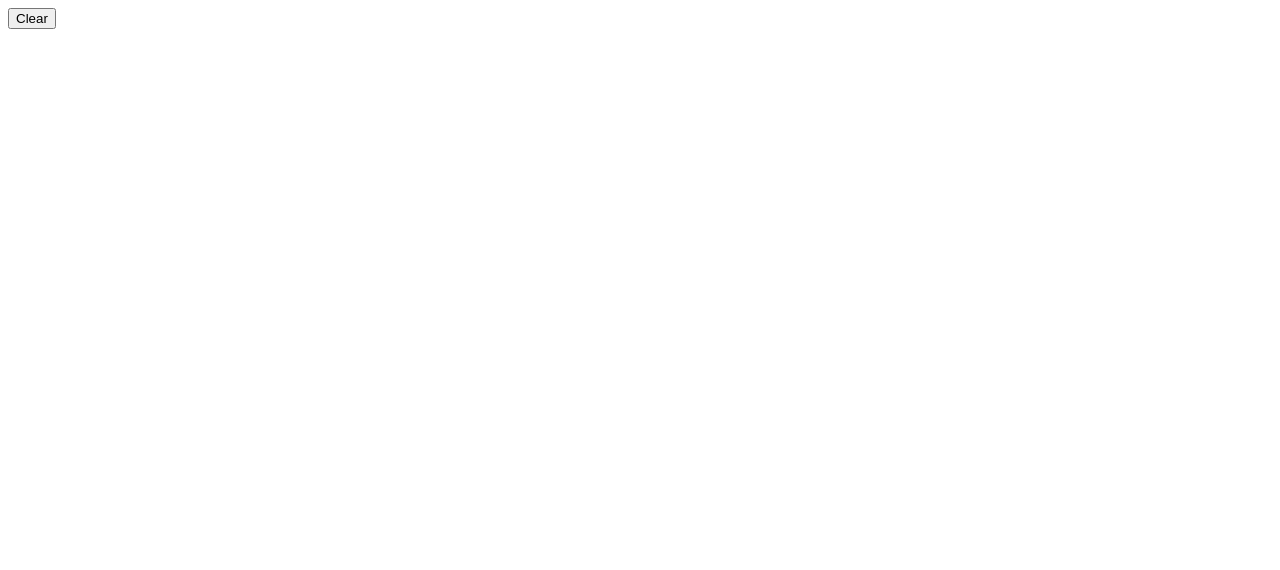
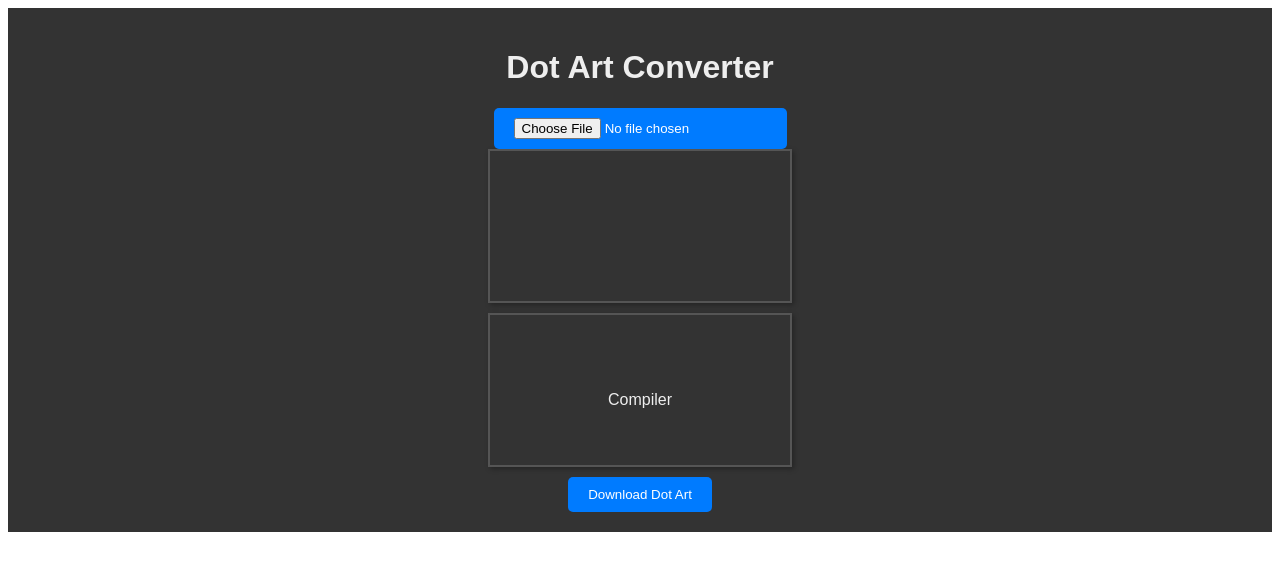
Before and after one commit to Darkness-cpu/dotart-rollup-react-ts, a React app: page / in a window 1280 px wide. Shown: the top 570 px of the page. Built offline with nearby package versions, Linux system fonts and the light colour scheme; the HTML template or start-up script is replaced by a standard one.

Commit message:
Update app.tsx

```diff
--- a/src/app.tsx
+++ b/src/app.tsx
@@ -1,56 +1,111 @@
-import React, { useState } from 'react';
+import React, { useState, useRef, useEffect } from 'react';
 
-interface DotProps {
-    active: boolean;
-    onClick: () => void;
+const App: React.FC = () => {
+  const [originalImage, setOriginalImage] = useState<HTMLImageElement | null>(null);
+  const originalCanvasRef = useRef<HTMLCanvasElement>(null);
+  const dotCanvasRef = useRef<HTMLCanvasElement>(null);
+  const imageUploadRef = useRef<HTMLInputElement>(null);
+
+  const handleImageUpload = (event: React.ChangeEvent<HTMLInputElement>) => {
+    const file = event.target.files?.[0];
+    if (file) {
+      const reader = new FileReader();
+      reader.onload = (e) => {
+        const image = new Image();
+        image.onload = () => {
+          setOriginalImage(image);
+        };
+        image.src = e.target?.result as string;
+      };
+      reader.readAsDataURL(file);
     }
-
-const Dot: React.FC<DotProps> = ({ active, onClick }) => {
-    return (
-        <div
-            className={`dot ${active ? 'active' : ''}`}
-            onClick={onClick}
-        ></div>
-    );
   };
 
-const App: React.FC = () => {
-    const gridSize = 20;
-    const initialGrid = Array(gridSize).fill(Array(gridSize).fill(false));
-    const [grid, setGrid] = useState<boolean[][]>(initialGrid);
+  const convertImageToDotArt = () => {
+    if (!originalImage || !originalCanvasRef.current || !dotCanvasRef.current) return;
+
+    const originalCanvas = originalCanvasRef.current;
+    const dotCanvas = dotCanvasRef.current;
+    const originalContext = originalCanvas.getContext('2d');
+    const dotContext = dotCanvas.getContext('2d');
+
+    if (!originalContext || !dotContext) return;
 
 
-    const toggleDot = (row: number, col: number) => {
-        const newGrid = [...grid];
-        newGrid[row][col] = !newGrid[row][col];
-        setGrid(newGrid);
+    originalCanvas.width = originalImage.width;
+    originalCanvas.height = originalImage.height;
+    dotCanvas.width = originalImage.width;
+    dotCanvas.height = originalImage.height;
+
+    originalContext.drawImage(originalImage, 0, 0);
+
+    const pixelSize = 4;
+    for (let y = 0; y < originalImage.height; y += pixelSize) {
+      for (let x = 0; x < originalImage.width; x += pixelSize) {
+        const pixelData = originalContext.getImageData(x, y, pixelSize, pixelSize).data;
+        const r = pixelData[0];
+        const g = pixelData[1];
+        const b = pixelData[2];
+        const average = (r + g + b) / 3;
+        dotContext.fillStyle = `rgb(${average}, ${average}, ${average})`;
+        dotContext.beginPath();
+        dotContext.arc(x + pixelSize / 2, y + pixelSize / 2, pixelSize / 2, 0, 2 * Math.PI);
+        dotContext.fill();
+      }
+    }
   };
 
-    const clearGrid = () => {
-        setGrid(initialGrid);
+  const downloadDotArt = () => {
+    if (!dotCanvasRef.current) return;
+    const dataURL = dotCanvasRef.current.toDataURL('image/png');
+    const link = document.createElement('a');
+    link.href = dataURL;
+    link.download = 'dot-art.png';
+    link.click();
   };
 
+
+  useEffect(() => {
+    if (originalImage) {
+      convertImageToDotArt();
+    }
+  }, [originalImage]);
+
+
   return (
-        <div className="App">
-            <div className="dot-art-container">
-                <button onClick={clearGrid}>Clear</button>
-                <div
-                    style={{
-                        display: 'grid',
-                        gridTemplateColumns: `repeat(${gridSize}, 1fr)`,
-                    }}
-                >
-                    {grid.map((row, rowIndex) =>
-                        row.map((isActive, colIndex) => (
-                            <Dot
-                                key={`${rowIndex}-${colIndex}`}
-                                active={isActive}
-                                onClick={() => toggleDot(rowIndex, colIndex)}
-                            />
-                        ))
-                    )}
-                </div>
-            </div>
+    <div style={{
+      fontFamily: 'sans-serif',
+      display: 'flex',
+      flexDirection: 'column',
+      alignItems: 'center',
+      backgroundColor: '#333',
+      color: '#eee',
+      padding: '20px'
+    }}>
+      <h1>Dot Art Converter</h1>
+      <input type="file" accept="image/*" onChange={handleImageUpload} ref={imageUploadRef} style={{
+        backgroundColor: '#007bff',
+        color: '#fff',
+        padding: '10px 20px',
+        border: 'none',
+        borderRadius: '5px',
+        cursor: 'pointer',
+        overflow: 'hidden',
+        position: 'relative',
+        display: 'inline-block'
+      }}/>
+       <span style={{
+         position: 'absolute',
+         top: 0, left: 0,
+         width: '100%', height: '100%',
+         display: 'flex',
+         alignItems: 'center',
+         justifyContent: 'center'
+       }}>Compiler</span>
+
+      <canvas ref={originalCanvasRef} style={{ border: '2px solid #555', boxShadow: '2px 2px 5px rgba(0, 0, 0, 0.3)', marginBottom: '10px' }} />
+      <canvas ref={dotCanvasRef} style={{ border: '2px solid #555', boxShadow: '2px 2px 5px rgba(0, 0, 0, 0.3)', marginBottom: '10px' }} />
+      <button onClick={downloadDotArt} style={{ backgroundColor: '#007bff', color: 'white', padding: '10px 20px', border: 'none', borderRadius: '5px', cursor: 'pointer' }}>Download Dot Art</button>
     </div>
   );
 };
```
Lines whose indentation alone changed are shown as unchanged.
